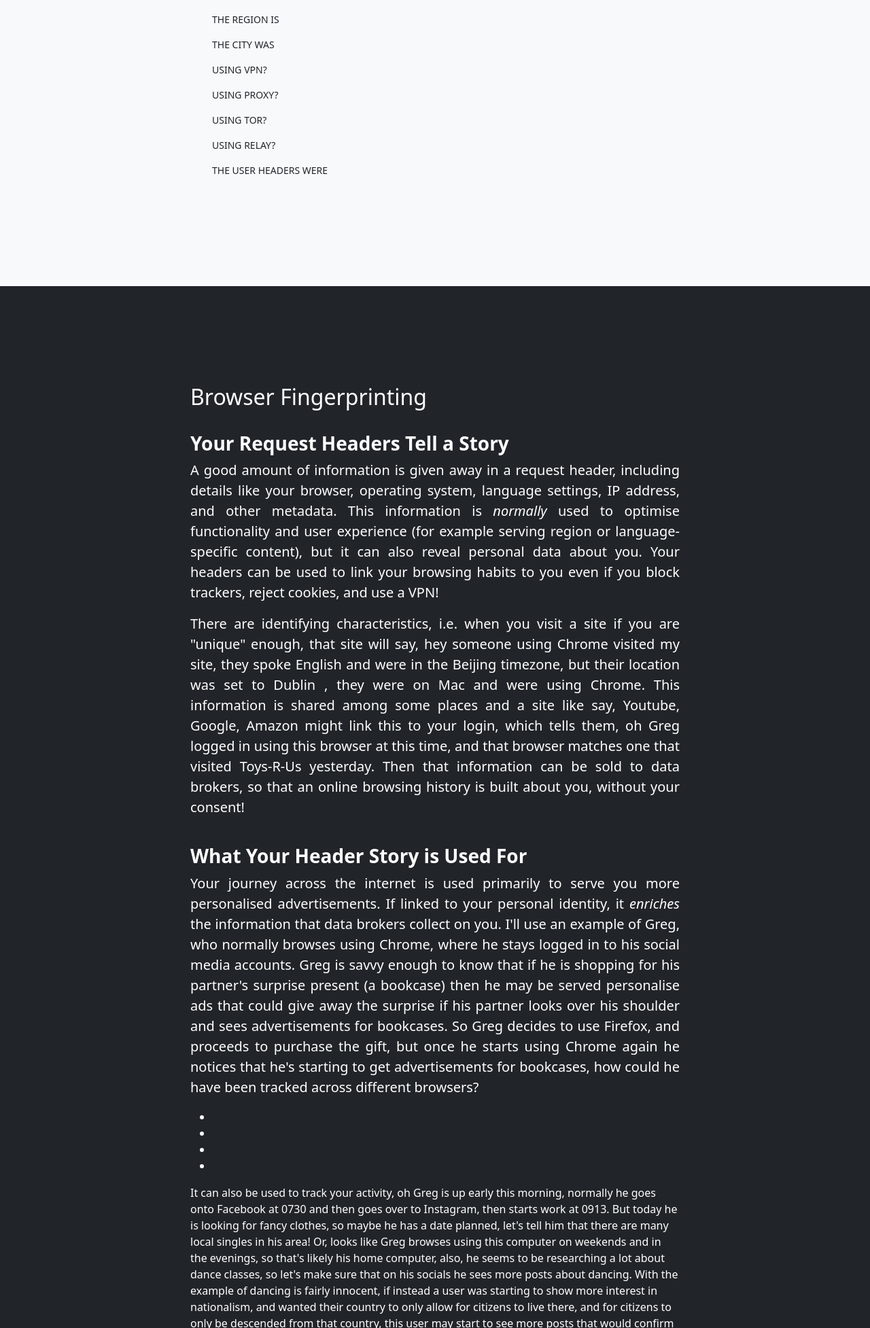
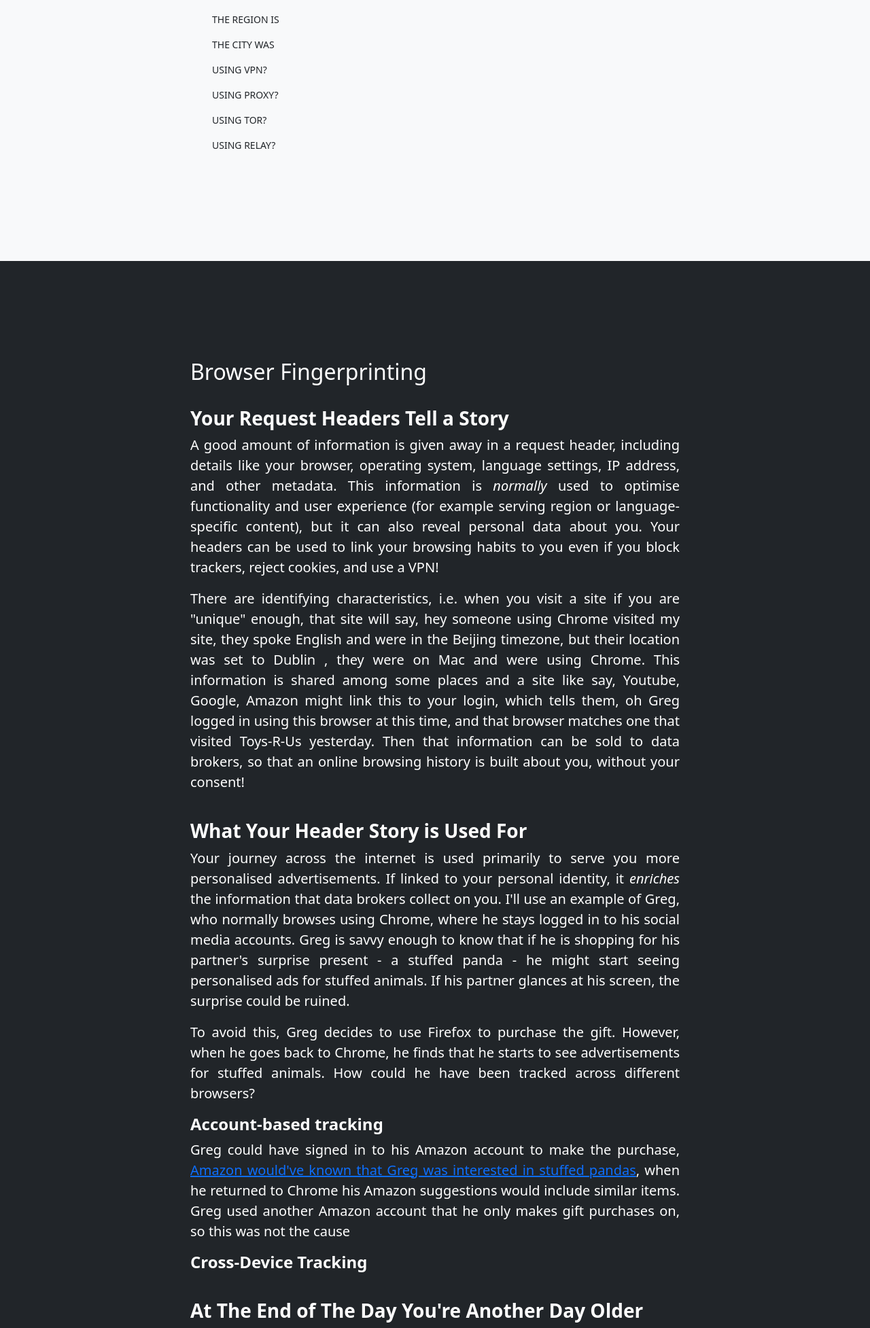
Before and after one commit to CPettifo/headers, a Flask app: template services/collector/templates/index.html in a window 1280 px wide. Shown: the part 852-2806 px from the top of the page at 68% size. Run offline with Flask 3, Linux system fonts and the light colour scheme; the template is opened without the code that fills it, so the values that code supplies are empty.

Commit message:
continue content

```diff
--- a/services/collector/templates/index.html
+++ b/services/collector/templates/index.html
@@ -60,7 +60,7 @@
                             <p>Using proxy? {{proxy}}</p>
                             <p>Using tor? {{tor}}</p>
                             <p>Using relay? {{relay}}</p>
-                            <p>The user headers were {{user_headers}}</p>
+                            <!--<p>The user headers were {{user_headers}}</p>-->
 
                         </ul>
                     </div>
@@ -96,31 +96,32 @@
                                 Your journey across the internet is used primarily to serve you more personalised advertisements. If linked to your personal identity, it
                                 <em>enriches</em> the information that data brokers <!--citation needed--> collect on you. I'll use an example of Greg, who normally browses
                                 using Chrome, where he stays logged in to his social media accounts. Greg is savvy enough to know that if he is shopping for his partner's
-                                surprise present (a bookcase) then he may be served personalise ads that could give away the surprise if his partner looks over his shoulder
-                                and sees advertisements for bookcases. So Greg decides to use Firefox, and proceeds to purchase the gift, but once he starts using Chrome again
-                                he notices that he's starting to get advertisements for bookcases, how could he have been tracked across different browsers?
-                                <ul>
-                                    <li></li>
-                                    <li></li>
-                                    <li></li>
-                                    <li></li>
-                                </ul>
+                                surprise present - a stuffed panda - he might start seeing personalised ads for stuffed animals. If his partner glances at his screen, the
+                                surprise could be ruined.
+                            </p>
+                            <p class="lead">
+                                To avoid this, Greg decides to use Firefox to purchase the gift. However, when he goes back to Chrome, he finds that he starts to see advertisements
+                                for stuffed animals. How could he have been tracked across different browsers?
+                            </p>
+                            <h4 class="fw-bolder">Account-based tracking</h4>
+                            <p class="lead">
+                                Greg could have signed in to his Amazon account to make the purchase, <a href="https://joindeleteme.com/blog/does-amazon-sell-your-personal-information/">
+                                Amazon would've known that Greg was interested in stuffed pandas</a>, when he returned to Chrome his Amazon suggestions would include similar items.
+
+                                <b>Greg used another Amazon account that he only makes gift purchases on, so this was not the cause</b>
+                            </p>
+                            <h4 class="fw-bolder">Cross-Device Tracking</h4>
 
 
-                                It can also be used to track your
-                                activity, oh Greg is up early this morning, normally he goes onto Facebook at 0730 and then goes over to Instagram, then starts work at 0913.
-                                But today he is looking for fancy clothes, so maybe he has a date planned, let's tell him that there are many local singles in his area! Or,
-                                looks like Greg browses using this computer on weekends and in the evenings, so that's likely his home computer, also, he seems to be researching
-                                a lot about dance classes, so let's make sure that on his socials he sees more posts about dancing.
-                                With the example of dancing is fairly innocent, if instead a user was starting to show more interest in nationalism, and wanted their country to
-                                only allow for citizens to live there, and for citizens to only be descended from that country, this user may start to see more posts that would
-                                confirm these beliefs, which could eventually lead to a feedback loop of the user consuming content that would gradually bring the user deeper and
-                                deeper into radicalisation. Social media platforms survive on engagement, and most engaging are feelings of outrage, unfairness, and fear. Is it possible
-                                for Greg to be radicalised by an algorithm solely based on his browsing habits?
+
                             </p>
                             <br>
-                            <h3 class="fw-bolder">How to Reduce Your Fingerprint</h3>
+                            <h3 class="fw-bolder">At The End of The Day You're Another Day Older</h3>
                             <p class="lead">
+                                What started as a small portfolio project led to some surface-level research into the world of browsing data and how this information is
+                                harvested to be sold to data brokers, and how much information is out there about all users of the internet.
+
+
                                 Unfortunately dealing with fingerprinting is counter-intuitive, steps that you take to try to maintain your privacy like using a VPN, or a less popular browser like Brave,
                                 LibreWolf, or even Firefox, make you stand out against the majority of users using Chrome. Heck, if I browse on Firefox on my Ubuntu computer my fingerprint is <em>unique</em>
                                 out of over 300,000 other browsers.
@@ -140,13 +141,13 @@
                 <div class="row gx-4 justify-content-center">
                     <div class="col-lg-8">
                         <h2>Development Process</h2>
-                        <p class="lead">Lorem ipsum dolor sit amet, consectetur adipisicing elit. Aut optio velit inventore, expedita quo laboriosam possimus ea consequatur vitae, doloribus consequuntur ex. Nemo assumenda laborum vel, labore ut velit dignissimos.</p>
-                        <p class="lead">Lorem ipsum dolor sit amet, consectetur adipisicing elit. Vero odio fugiat voluptatem dolor, provident officiis, id iusto! Obcaecati incidunt, qui nihil beatae magnam et repudiandae ipsa exercitationem, in, quo totam.</p>
-                        <p class="lead">Lorem ipsum dolor sit amet, consectetur adipisicing elit. Vero odio fugiat voluptatem dolor, provident officiis, id iusto! Obcaecati incidunt, qui nihil beatae magnam et repudiandae ipsa exercitationem, in, quo totam.</p>
-                        <p class="lead">Lorem ipsum dolor sit amet, consectetur adipisicing elit. Vero odio fugiat voluptatem dolor, provident officiis, id iusto! Obcaecati incidunt, qui nihil beatae magnam et repudiandae ipsa exercitationem, in, quo totam.</p>
-                        <p class="lead">Lorem ipsum dolor sit amet, consectetur adipisicing elit. Vero odio fugiat voluptatem dolor, provident officiis, id iusto! Obcaecati incidunt, qui nihil beatae magnam et repudiandae ipsa exercitationem, in, quo totam.</p>
-                        <p class="lead">Lorem ipsum dolor sit amet, consectetur adipisicing elit. Vero odio fugiat voluptatem dolor, provident officiis, id iusto! Obcaecati incidunt, qui nihil beatae magnam et repudiandae ipsa exercitationem, in, quo totam.</p>
-                        <p class="lead">Lorem ipsum dolor sit amet, consectetur adipisicing elit. Vero odio fugiat voluptatem dolor, provident officiis, id iusto! Obcaecati incidunt, qui nihil beatae magnam et repudiandae ipsa exercitationem, in, quo totam.</p>
+                        <p class="lead">Planning and diagramming</p>
+                        <p class="lead">Infrastructure setup (raspberry pi, docker)</p>
+                        <p class="lead">(Re) Learning docker</p>
+                        <p class="lead"></p>
+                        <p class="lead"></p>
+                        <p class="lead"></p>
+                        <p class="lead"></p>
                     </div>
                 </div>
             </div>
@@ -157,12 +158,12 @@
                 <div class="row gx-4 justify-content-center">
                     <div class="col-lg-8">
                         <h2>Technical Specs</h2>
-                        <p class="lead">Lorem ipsum dolor sit amet, consectetur adipisicing elit. Vero odio fugiat voluptatem dolor, provident officiis, id iusto! Obcaecati incidunt, qui nihil beatae magnam et repudiandae ipsa exercitationem, in, quo totam.</p>
-                        <p class="lead">Lorem ipsum dolor sit amet, consectetur adipisicing elit. Vero odio fugiat voluptatem dolor, provident officiis, id iusto! Obcaecati incidunt, qui nihil beatae magnam et repudiandae ipsa exercitationem, in, quo totam.</p>
-                        <p class="lead">Lorem ipsum dolor sit amet, consectetur adipisicing elit. Vero odio fugiat voluptatem dolor, provident officiis, id iusto! Obcaecati incidunt, qui nihil beatae magnam et repudiandae ipsa exercitationem, in, quo totam.</p>
-                        <p class="lead">Lorem ipsum dolor sit amet, consectetur adipisicing elit. Vero odio fugiat voluptatem dolor, provident officiis, id iusto! Obcaecati incidunt, qui nihil beatae magnam et repudiandae ipsa exercitationem, in, quo totam.</p>
-                        <p class="lead">Lorem ipsum dolor sit amet, consectetur adipisicing elit. Vero odio fugiat voluptatem dolor, provident officiis, id iusto! Obcaecati incidunt, qui nihil beatae magnam et repudiandae ipsa exercitationem, in, quo totam.</p>
-                        <p class="lead">Lorem ipsum dolor sit amet, consectetur adipisicing elit. Vero odio fugiat voluptatem dolor, provident officiis, id iusto! Obcaecati incidunt, qui nihil beatae magnam et repudiandae ipsa exercitationem, in, quo totam.</p>
+                        <p class="lead"></p>
+                        <p class="lead"></p>
+                        <p class="lead"></p>
+                        <p class="lead"></p>
+                        <p class="lead"></p>
+                        <p class="lead"></p>
                     </div>
                 </div>
             </div>
```
